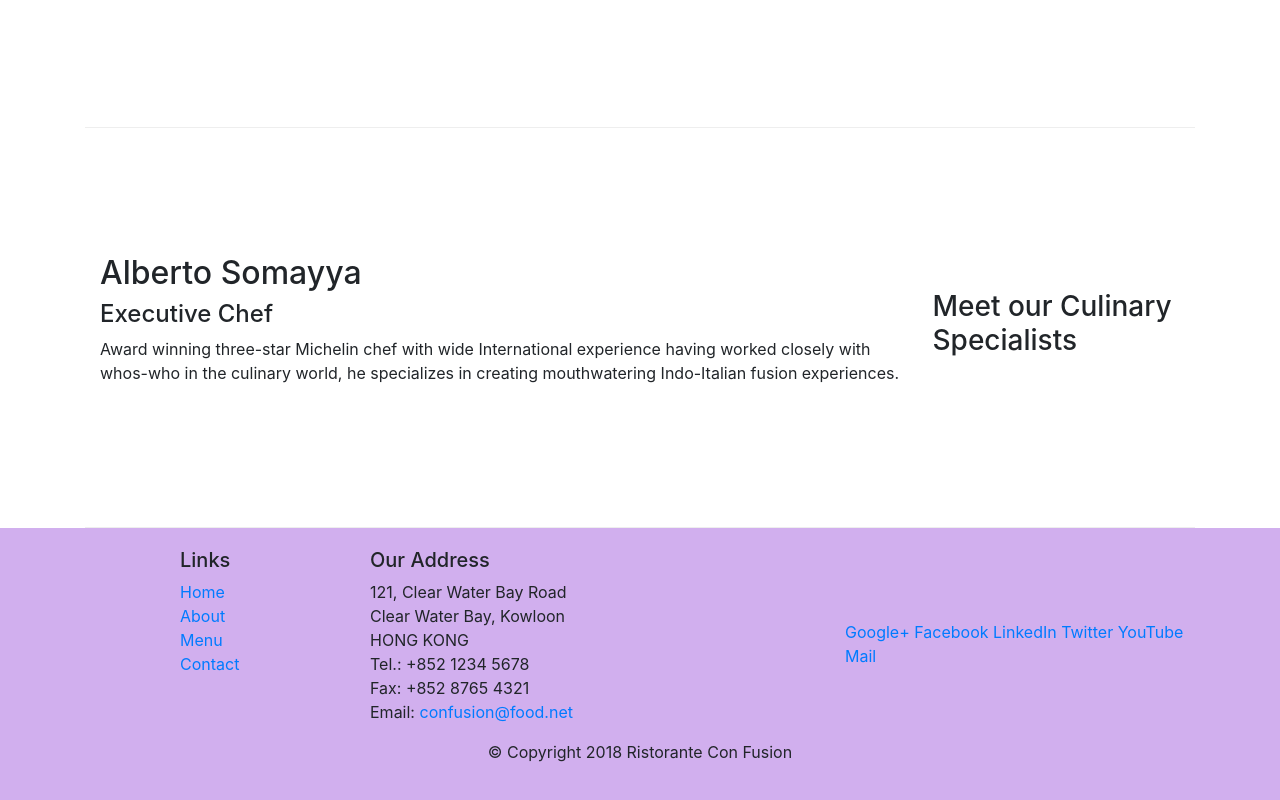
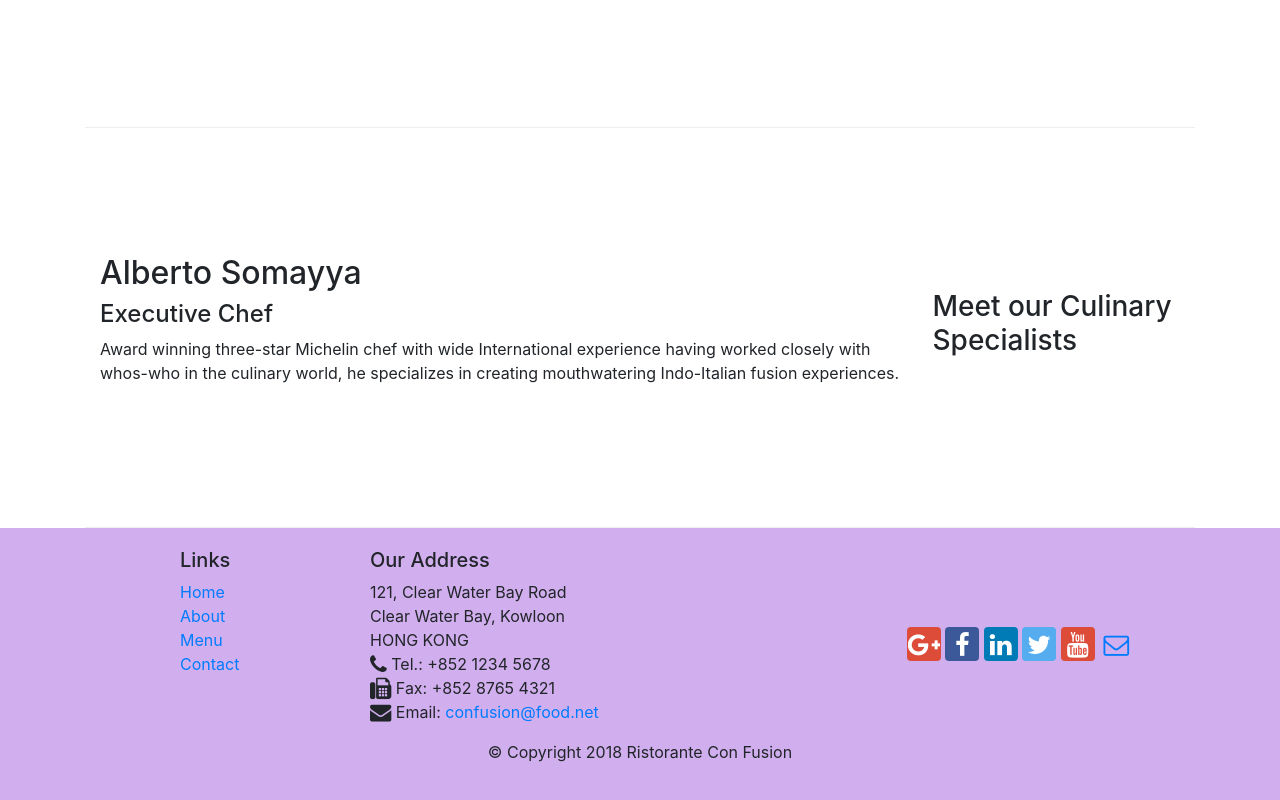
Before and after one commit to Micahget/Peter-s-Dish, a website: page index.html in a window 1280 px wide. Shown: the part 1006-1806 px from the top of the page. Drawn offline with nearby package versions, Linux system fonts and the light colour scheme.

Commit message:
commit with font icon and bootstrap social

```diff
--- a/index.html
+++ b/index.html
@@ -9,6 +9,8 @@
 
 
         <!-- Bootstrap CSS -->
+        <link rel="stylesheet" href="node_modules/font-awesome/css/font-awesome.min.css">
+        <link rel="stylesheet" href="node_modules/bootstrap-social/bootstrap-social.css">
         <link rel="stylesheet" href="node_modules/bootstrap/dist/css/bootstrap.min.css">
         <link rel="stylesheet" href="css/styles.css" >
           <title>Ristorante Con Fusion</title>
@@ -27,10 +29,10 @@
 
 
             <ul class="navbar-nav mr-auto">
-                <li class="nav-item active"><a class="nav-link" href="#">Home</a></li>
-                <li class="nav-item"><a class="nav-link" href="./aboutus.html">About</a></li>
-                <li class="nav-item"><a class="nav-link" href="#">Menu</a></li>
-                <li class="nav-item"><a class="nav-link" href="#">Contact</a></li>
+                <li class="nav-item active"><a class="nav-link" href="#"><span class="fa fa-home fa-lg"></span> Home</a></li>
+                <li class="nav-item"><a class="nav-link" href="./aboutus.html"><span class="fa fa-info fa-lg"></span> About</a></li>
+                <li class="nav-item"><a class="nav-link" href="#"><span class="fa fa-list fa-lg"></span> Menu</a></li>
+                <li class="nav-item"><a class="nav-link" href="#"><span class="fa fa-home fa-lg fa-lg"></span> Contact</a></li>
 
             </ul>
         </div>
@@ -103,23 +105,24 @@
                 <div class="col-7 col-sm-5">
                     <h5>Our Address</h5>
                     <address>
-		              121, Clear Water Bay Road<br>
-		              Clear Water Bay, Kowloon<br>
-		              HONG KONG<br>
-		              Tel.: +852 1234 5678<br>
-		              Fax: +852 8765 4321<br>
-		              Email: <a href="mailto:confusion@food.net">confusion@food.net</a>
+		             121, Clear Water Bay Road<br>
+		             Clear Water Bay, Kowloon<br>
+		             HONG KONG<br>
+		            <i class="fa fa-phone fa-lg"></i> Tel.: +852 1234 5678<br>
+		            <i class="fa fa-fax fa-lg"></i> Fax: +852 8765 4321<br>
+		            <i class="fa fa-envelope fa-lg"></i> Email: <a href="mailto:confusion@food.net">confusion@food.net</a>
 		           </address>
                 </div>
                 <div class="col-12 col-sm-4 align-self-center">
-                    <div class="text center">
-                        <a href="http://google.com/+">Google+</a>
-                        <a href="http://www.facebook.com/profile.php?id=">Facebook</a>
-                        <a href="http://www.linkedin.com/in/">LinkedIn</a>
-                        <a href="http://twitter.com/">Twitter</a>
-                        <a href="http://youtube.com/">YouTube</a>
-                        <a href="mailto:">Mail</a>
+                    <div class="text-center">
+                        <a class="btn btn-social-icon btn-google" href="http://google.com/+"><i class="fa fa-google-plus"></i></a>
+                        <a class="btn btn-social-icon btn-facebook" href="http://www.facebook.com/profile.php?id="><i class="fa fa-facebook"></i></a>
+                        <a class="btn btn-social-icon btn-linkedin" href="http://www.linkedin.com/in/"><i class="fa fa-linkedin"></i></a>
+                        <a class="btn btn-social-icon btn-twitter" href="http://twitter.com/"><i class="fa fa-twitter"></i></a>
+                        <a class="btn btn-social-icon btn-google" href="http://youtube.com/"><i class="fa fa-youtube"></i></a>
+                        <a class="btn btn-social-icon" href="mailto:"><i class="fa fa-envelope-o"></i></a>
                     </div>
+
                 </div>
            </div>
            <div class="row justify-content-center">
--- a/package.json
+++ b/package.json
@@ -15,6 +15,8 @@
   },
   "dependencies": {
     "bootstrap": "^4.0.0",
+    "bootstrap-social": "^5.1.1",
+    "font-awesome": "^4.7.0",
     "jquery": "^3.3.1",
     "popper.js": "^1.12.9"
   }
```
Also changed, not shown: aboutus.html (+15 -13 lines), 1 other file.
